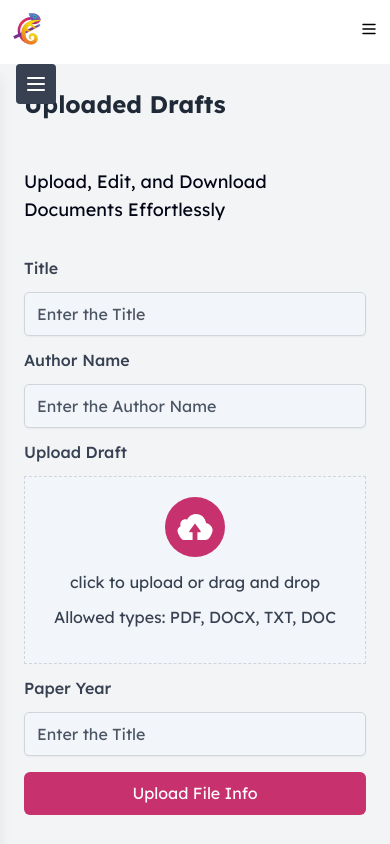
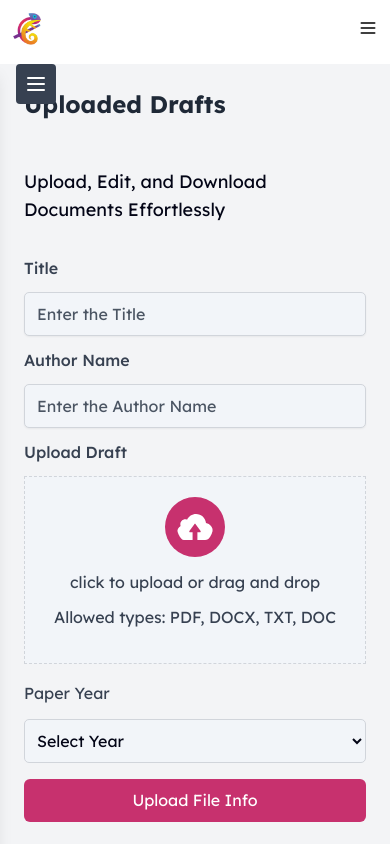
Before and after one commit to Black-fox17/tweakr-frontend, a Next.js app: page /dashboard in a window 390 px wide. Shown: the top 844 px of the page. Built offline with nearby package versions, Linux system fonts and the light colour scheme.

Commit message:
navbar overflow fixed

```diff
--- a/app/components/About.tsx
+++ b/app/components/About.tsx
@@ -7,7 +7,7 @@ import Button from "./Button";
 
 const About = () => {
     return (
-        <section className="flex items-center justify-center flex-col gap-12 py-16 px-4 sm:px-8">
+        <section className="flex items-center justify-center flex-col gap-12 py-16 px-4 sm:px-8 contain-paint">
             <motion.div
                 className="flex flex-col-reverse md:flex-row items-center justify-between w-full max-w-6xl gap-10"
                 initial={{ opacity: 0, y: 50 }}
--- a/app/components/DraftForm.tsx
+++ b/app/components/DraftForm.tsx
@@ -16,6 +16,7 @@ import {
 } from "@/components/ui/form"
 import React, { useState } from 'react'
 import Button from "./Button"
+import YearDropdown from "./Dropdown"
 
 
 const authFormSchema = () => {
@@ -113,7 +114,9 @@ const DraftForm = ({ onSuccess }: { onSuccess: () => void }) => {
                             </FormItem>
                         )}
                     />
-                    <FormField
+
+                    <YearDropdown />
+                    {/* <FormField
                         control={form.control}
                         name="year"
                         render={({ field }) => (
@@ -129,7 +132,7 @@ const DraftForm = ({ onSuccess }: { onSuccess: () => void }) => {
                                 <FormMessage className='shad-form-message ' />
                             </FormItem>
                         )}
-                    />
+                    /> */}
                     <Button
                         overrideStyle="w-full py-2 px-8  "
                         variant="outlined"
--- /dev/null
+++ b/app/components/Dropdown.tsx
@@ -0,0 +1,29 @@
+import React, { useState } from "react";
+
+const YearDropdown = () => {
+    const [selectedYear, setSelectedYear] = useState<number | "">("");
+
+    // Generate years from 2015 to current year
+    const currentYear = new Date().getFullYear();
+    const years = Array.from({ length: currentYear - 2015 + 1 }, (_, index) => 2015 + index);
+
+    return (
+        <div className="flex flex-col gap-3">
+            <label className="input-label">Paper Year</label>
+            <select
+                className="border p-2 input-element outline-none"
+                value={selectedYear}
+                onChange={(e) => setSelectedYear(Number(e.target.value))}
+            >
+                <option value="">Select Year</option>
+                {years.map((year) => (
+                    <option key={year} value={year}>
+                        {year}
+                    </option>
+                ))}
+            </select>
+        </div>
+    );
+};
+
+export default YearDropdown;
--- a/app/components/Hero.tsx
+++ b/app/components/Hero.tsx
@@ -7,19 +7,19 @@ import Link from "next/link";
 
 const Hero = () => {
     return (
-        <section className="bg-[#E8F4FA] flex items-center justify-center px-4 sm:px-8 w-full">
-            <div className="flex flex-col-reverse md:flex-row items-center w-full gap-8">
+        <section className="bg-[#E8F4FA] flex items-center justify-center px-4 sm:px-8 w-full contain-paint">
+            <div className="flex flex-col-reverse md:flex-row items-center gap-8 w-full">
                 {/* Text Content */}
                 <motion.div
                     initial={{ opacity: 0, x: -50 }}
                     animate={{ opacity: 1, x: 0 }}
                     transition={{ duration: 1.3, ease: "easeOut" }}
-                    className="flex sm:items-start items-center justtify-center flex-col flex-1 bg-white bg-opacity-10 py-6 sm:p-10 md:p-14 sm:rounded-3xl text-center md:text-left"
+                    className="flex sm:items-start items-center justtify-center flex-col flex-1 bg-white bg-opacity-10 pb-12 sm:pb-0 py-8 sm:p-10 md:p-14 sm:rounded-3xl text-center md:text-left"
                 >
                     <h1 className="text-[2rem] sm:text-[2.7rem] font-semibold leading-tight">
                         You Write, <br className="hidden sm:block" />We Help You Reference!
                     </h1>
-                    <p className="text-gray-600 text-sm sm:text-base mb-8 leading-7">
+                    <p className="text-gray-600 text-sm sm:text-base mb-6 leading-7">
                         For writers, students, and researchers
                     </p>
                     <Button variant="outlined" overrideStyle="py-2 px-6 w-full">
--- a/app/components/MobileNavigation.tsx
+++ b/app/components/MobileNavigation.tsx
@@ -22,8 +22,8 @@ const MobileNavigation = () => {
                 <Image
                     src="/assets/icons/harmburger.svg"
                     alt='forcythe logo'
-                    width={18}
-                    height={18}
+                    width={20}
+                    height={20}
                 />
             </DropdownMenuTrigger>
             <DropdownMenuContent
--- a/app/components/ReferenceList.tsx
+++ b/app/components/ReferenceList.tsx
@@ -2,11 +2,11 @@ import React from "react";
 
 const ReferenceList = ({ references }: { references: string[] }) => {
     return (
-        <div>
+        <div className="pt-4">
             {references.length === 0 ? (
                 <p>No references stored yet.</p>
             ) : (
-                <ul className="space-y-2">
+                <ul className="space-y-4">
                     {references.map((reference, index) => (
                         <li key={index} className="p-2 border rounded">
                             <span className="font-semibold">{reference}</span>
--- a/app/components/SettingsPanel.tsx
+++ b/app/components/SettingsPanel.tsx
@@ -5,7 +5,7 @@ const SettingsPanel = (
         : { citationStyle: string, setCitationStyle: React.Dispatch<React.SetStateAction<string>> }
 ) => {
     return (
-        <div className="flex flex-col gap-3">
+        <div className="flex flex-col gap-3 py-8">
             <label className="text-sm font-semibold">Select Citation Style:</label>
             <select
                 className="border p-2 rounded"
--- a/app/components/SubHeroSection.tsx
+++ b/app/components/SubHeroSection.tsx
@@ -11,6 +11,7 @@ const SubHeroSection = () => {
             transition={{ duration: 0.8, ease: "easeOut" }}
             viewport={{ once: true }}
             className="flex flex-col items-center justify-center gap-4 px-4 sm:px-8 md:px-16 py-16"
+            id="about"
         >
             <motion.h1
                 initial={{ opacity: 0, y: 20 }}
--- a/app/components/Vision.tsx
+++ b/app/components/Vision.tsx
@@ -7,8 +7,7 @@ import { motion } from "framer-motion";
 const Vision = () => {
     return (
         <section
-            id="about"
-            className="flex items-center justify-center flex-col gap-12 py-16 px-4 sm:px-8"
+            className="flex items-center justify-center flex-col gap-12 py-16 px-4 sm:px-8 contain-paint"
         >
             <motion.div
                 className="flex flex-col-reverse md:flex-row items-center justify-between w-full max-w-6xl gap-10"
```
